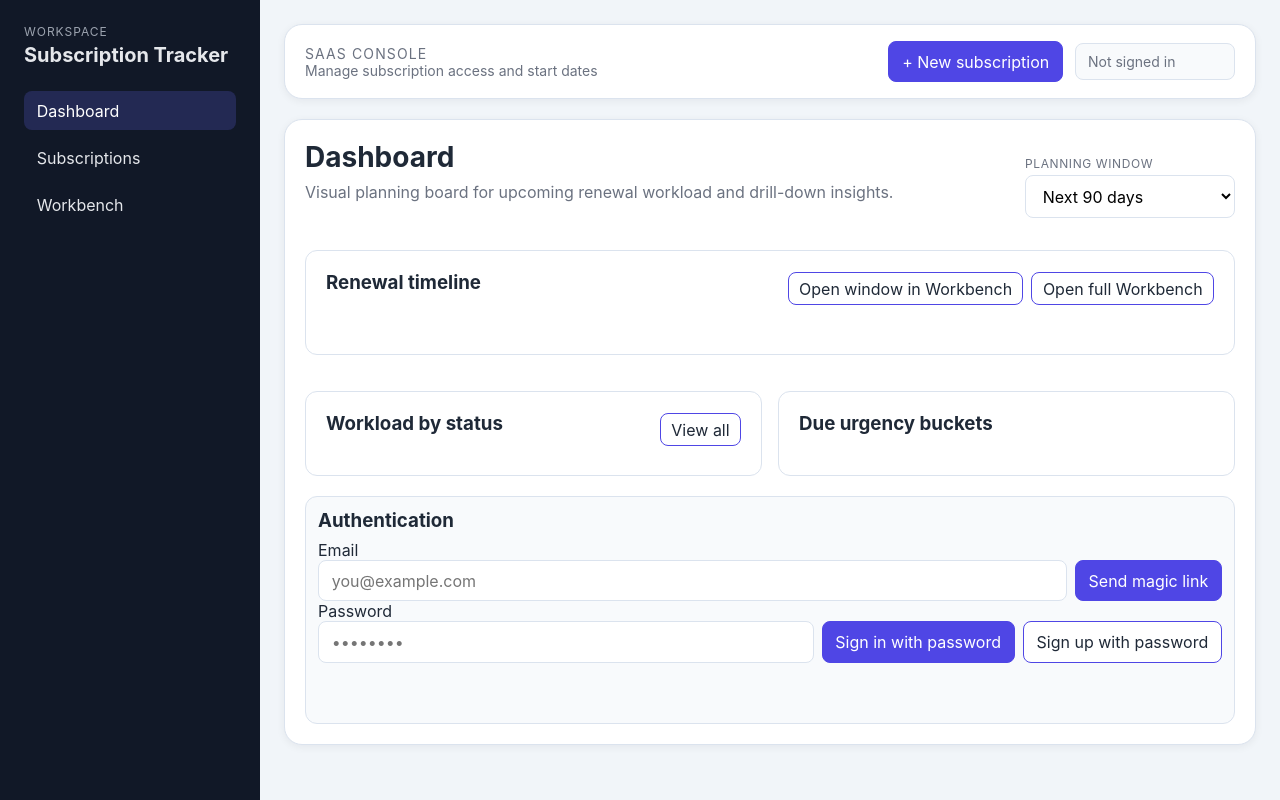
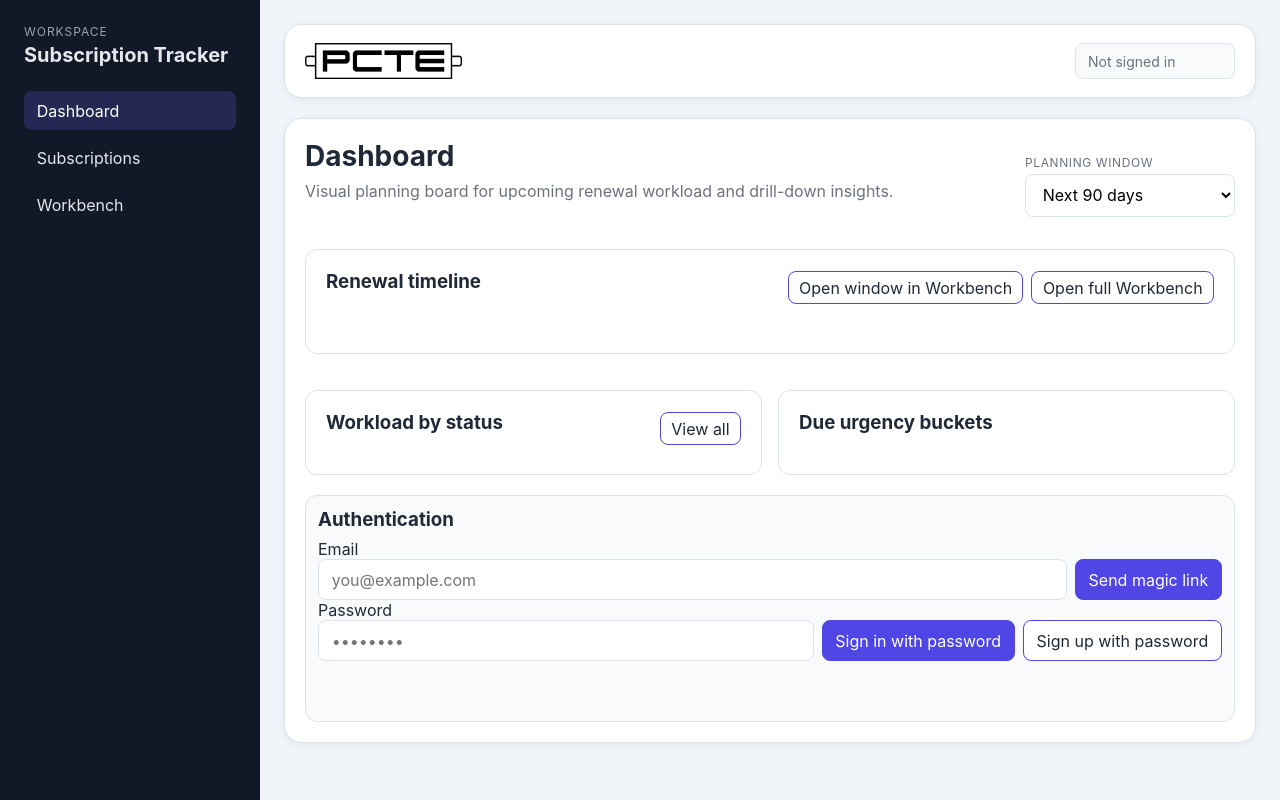
Before and after one commit to RB-PCTE/Subscription-Tracker, a plain HTML site: page index.html in a window 1280 px wide. Drawn offline with Linux system fonts and the light colour scheme; a script that the page names is missing.

Commit message:
Simplify global header to logo and user info

```diff
--- a/app.js
+++ b/app.js
@@ -12,7 +12,6 @@ const userEmail = document.getElementById("user-email");
 const authStatus = document.getElementById("auth-status");
 const roleStatus = document.getElementById("role-status");
 const currentUserArea = document.getElementById("current-user-area");
-const newSubscriptionCta = document.getElementById("new-subscription-cta");
 const adminNavGroup = document.getElementById("admin-nav-group");
 const navButtons = document.querySelectorAll("[data-nav-target]");
 const contentPanels = document.querySelectorAll(".content-panel");
@@ -172,7 +171,6 @@ function applyRoleUi() {
   emptyAddButton.hidden = !canAdd;
   userManagementSection.hidden = !canManageUsers;
   adminNavGroup.hidden = !canManageUsers;
-  newSubscriptionCta.hidden = !canAdd;
 
   if (!canManageUsers && activeView.startsWith("admin-")) {
     setActiveView("dashboard");
@@ -3381,10 +3379,6 @@ sortControl.addEventListener("change", () => {
 });
 addSubscriptionButton.addEventListener("click", openAddForm);
 emptyAddButton.addEventListener("click", openAddForm);
-newSubscriptionCta.addEventListener("click", () => {
-  setActiveView("subscriptions");
-  openSubscriptionModal("create");
-});
 document.querySelector(".sidebar-nav").addEventListener("click", handleNavClick);
 dashboardTimeScale?.addEventListener("change", handleDashboardTimeScaleChange);
 document.getElementById("dashboard-section")?.addEventListener("click", handleDashboardClick);
--- a/index.html
+++ b/index.html
@@ -36,13 +36,11 @@
 
       <div class="app-main">
         <header class="top-header">
-          <div class="top-header-title">
-            <p class="brand-kicker">SaaS Console</p>
-            <p>Manage subscription access and start dates</p>
+          <div class="top-header-logo-link" aria-label="Subscription Tracker">
+            <img class="top-header-logo" src="./assets/PCTE-Black.png" alt="PCTE" />
           </div>
 
           <div class="header-actions">
-            <button id="new-subscription-cta" type="button">+ New subscription</button>
             <div id="current-user-area" class="current-user-area" aria-live="polite">Not signed in</div>
           </div>
         </header>
--- a/styles.css
+++ b/styles.css
@@ -123,15 +123,21 @@ body {
   box-shadow: var(--shadow-sm);
   padding: var(--space-4) var(--space-5);
   display: grid;
-  grid-template-columns: minmax(180px, 1fr) auto;
+  grid-template-columns: 1fr auto;
   align-items: center;
   gap: var(--space-4);
 }
 
-.top-header-title p {
-  margin: 0;
-  color: var(--color-text-secondary);
-  font-size: var(--font-size-sm);
+.top-header-logo-link {
+  display: inline-flex;
+  align-items: center;
+  min-height: 40px;
+}
+
+.top-header-logo {
+  height: 36px;
+  width: auto;
+  display: block;
 }
 
 input,
@@ -1223,7 +1229,6 @@ dialog::backdrop {
 
   .header-actions {
     justify-self: start;
-    flex-wrap: wrap;
   }
 
   .dashboard-grid {
```
